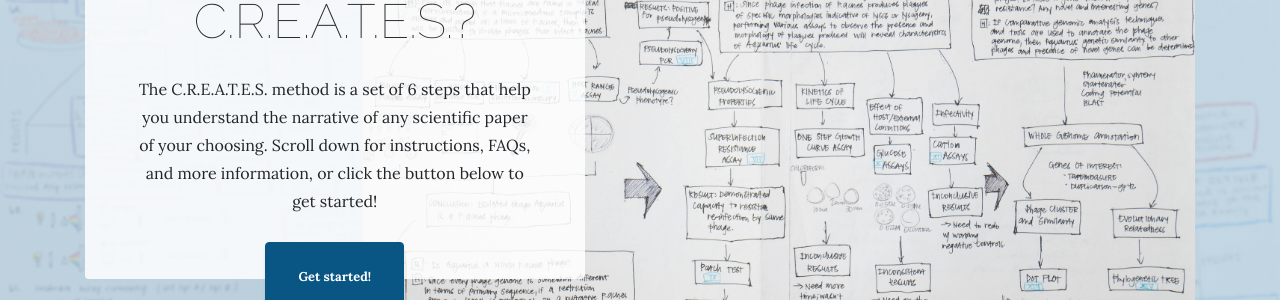
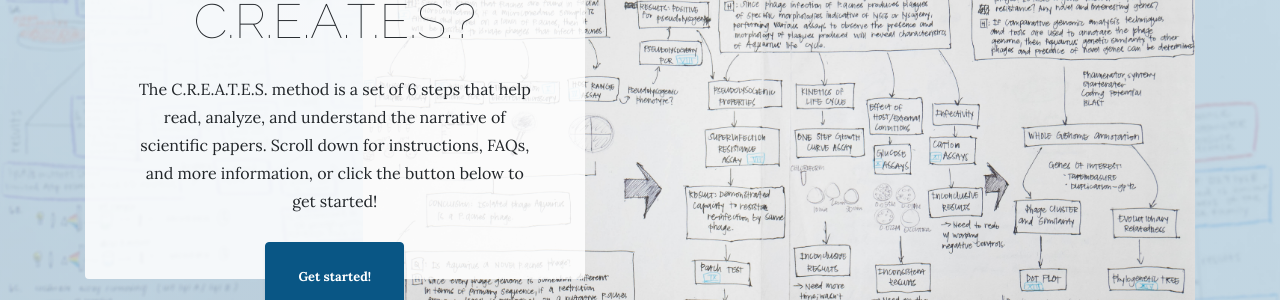
Before and after one commit to woof84/woof84.github.io-creates, a Jekyll site: the page built from index.html, in a window 1280 px wide and 900 px high, scrolled down 421 px. Shown: the part 181-481 px from the top of the window. Built offline with Jekyll 4.4.1, drawn with Linux system fonts in a browser that asks for light colours; nearby versions of some CDN libraries.

Commit message:
Update home.html
small wording change.

```diff
--- a/_layouts/home.html
+++ b/_layouts/home.html
@@ -22,7 +22,7 @@
                         <span class="section-heading-upper">What is</span>
                         <span class="section-heading-lower">C.R.E.A.T.E.S.?</span>
                     </h2>
-                    <p class="mb-3">The C.R.E.A.T.E.S. method is a set of 6 steps that help you understand the narrative of any scientific paper of your choosing. Scroll down for instructions, FAQs, and more information, or click the button below to get started!
+                    <p class="mb-3">The C.R.E.A.T.E.S. method is a set of 6 steps that help read, analyze, and understand the narrative of scientific papers. Scroll down for instructions, FAQs, and more information, or click the button below to get started!
                     </p>
                     <div class="intro-button mx-auto">
                         <a class="btn btn-primary btn-xl" href="{{ 'c/' | absolutel_url }}">Get started!</a>
```
